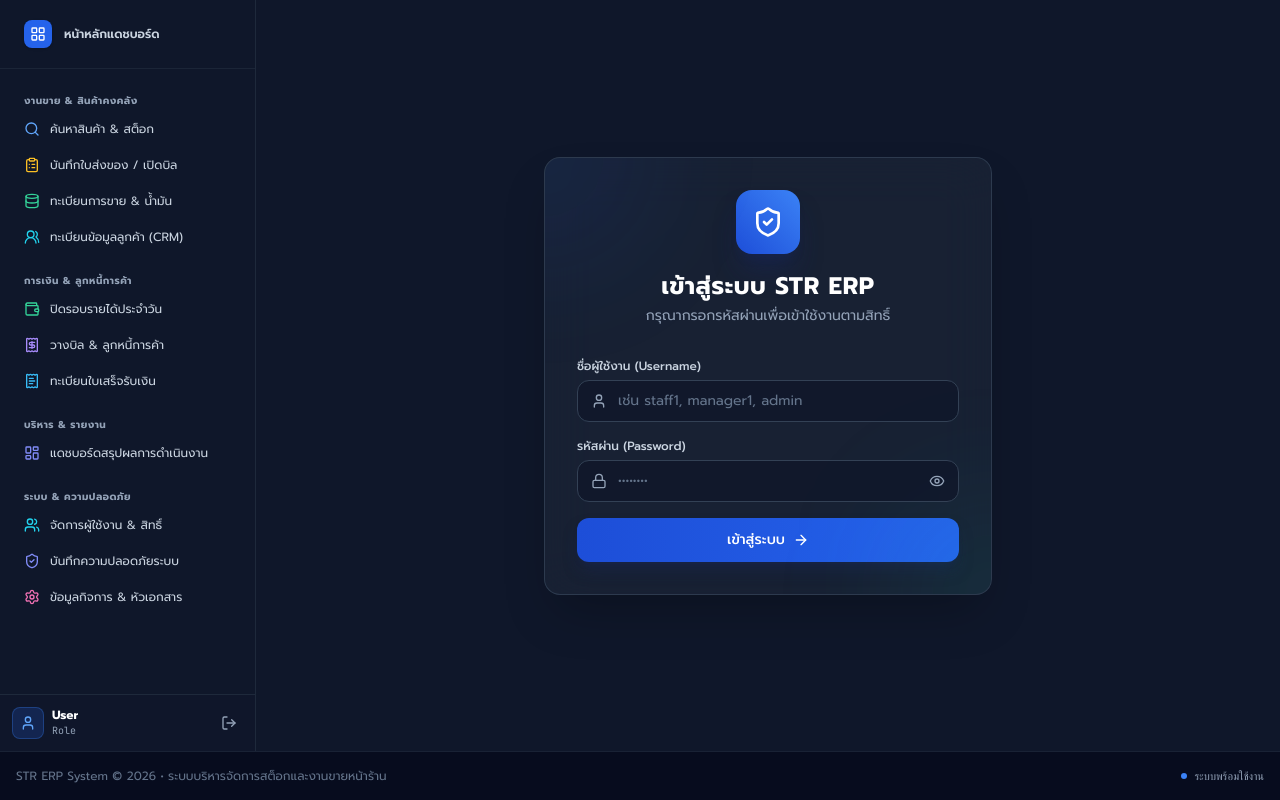
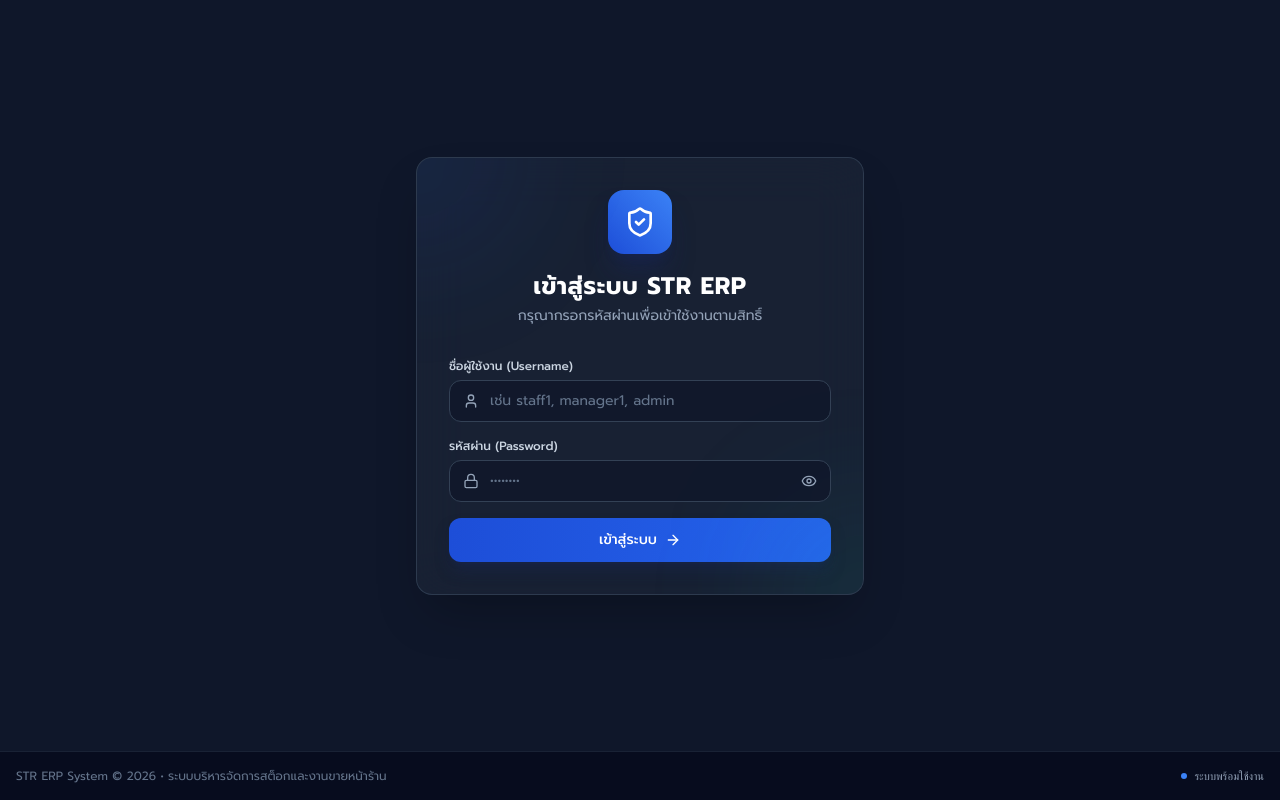
Before and after one commit to FGP33M/str-erp-system, a website: page public/index.html in a window 1280 px wide. Drawn offline with nearby package versions, Linux system fonts and the light colour scheme; no server answers.

Commit message:
fix: completely hide sidebar and header on login view across all screen resolutions (public/index.html)

```diff
--- a/public/index.html
+++ b/public/index.html
@@ -207,7 +207,7 @@
   <div id="app-body-container" class="flex-1 flex overflow-hidden relative">
 
     <!-- COLLAPSIBLE ENTERPRISE SIDEBAR (Cobalt Blue CI) -->
-    <aside id="app-sidebar" class="hidden fixed inset-y-0 left-0 z-50 w-64 bg-slate-900 border-r border-slate-800 flex-col transition-all duration-300 transform -translate-x-full lg:translate-x-0 lg:flex lg:static lg:z-30 shadow-2xl lg:shadow-none flex-shrink-0 select-none">
+    <aside id="app-sidebar" class="hidden fixed inset-y-0 left-0 z-50 w-64 bg-slate-900 border-r border-slate-800 flex-col transition-all duration-300 transform -translate-x-full lg:translate-x-0 lg:flex lg:static lg:z-30 shadow-2xl lg:shadow-none flex-shrink-0 select-none" style="display: none;">
 
       <!-- Mobile Drawer Close Header -->
       <div class="h-16 px-4 border-b border-slate-800 flex items-center justify-between lg:hidden">
```
